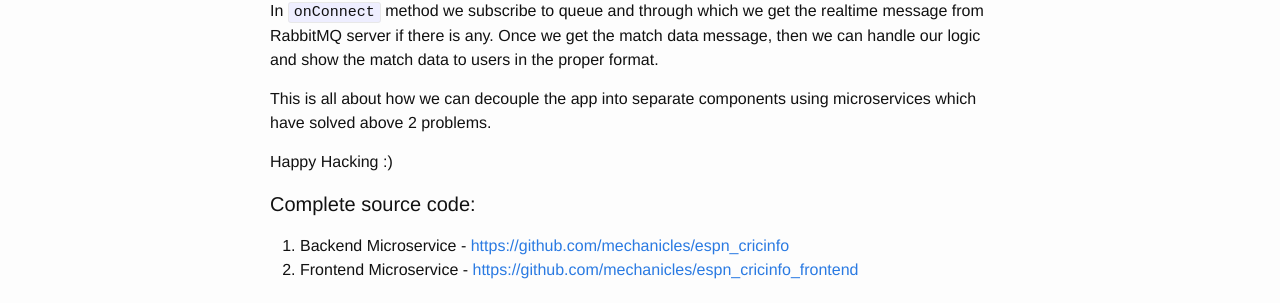
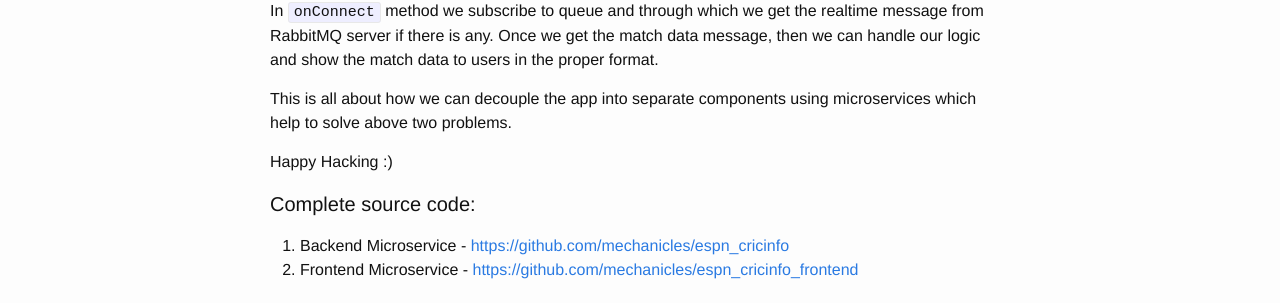
Before and after one commit to mechanicles/mechanicles.github.io, a Jekyll site: the page built from _posts/2016-09-19-microservices-using-rails-http-and-rabbitmq.md, in a window 1280 px wide and 900 px high, scrolled down 5594 px. Shown: the part 228-531 px from the top of the window. Built offline with Jekyll 4.4.1, drawn with Linux system fonts in a browser that asks for light colours; comment, search, counter and statistics services are not loaded.

Commit message:
Wordsmitthing.

```diff
--- a/_posts/2016-09-19-microservices-using-rails-http-and-rabbitmq.md
+++ b/_posts/2016-09-19-microservices-using-rails-http-and-rabbitmq.md
@@ -272,7 +272,7 @@ message, then we can handle our logic and show the match data to users in
 the proper format.
 
 This is all about how we can decouple the app into separate components using
-microservices which have solved above 2 problems.
+microservices which help to solve above two problems.
 
 Happy Hacking :)
 
```
